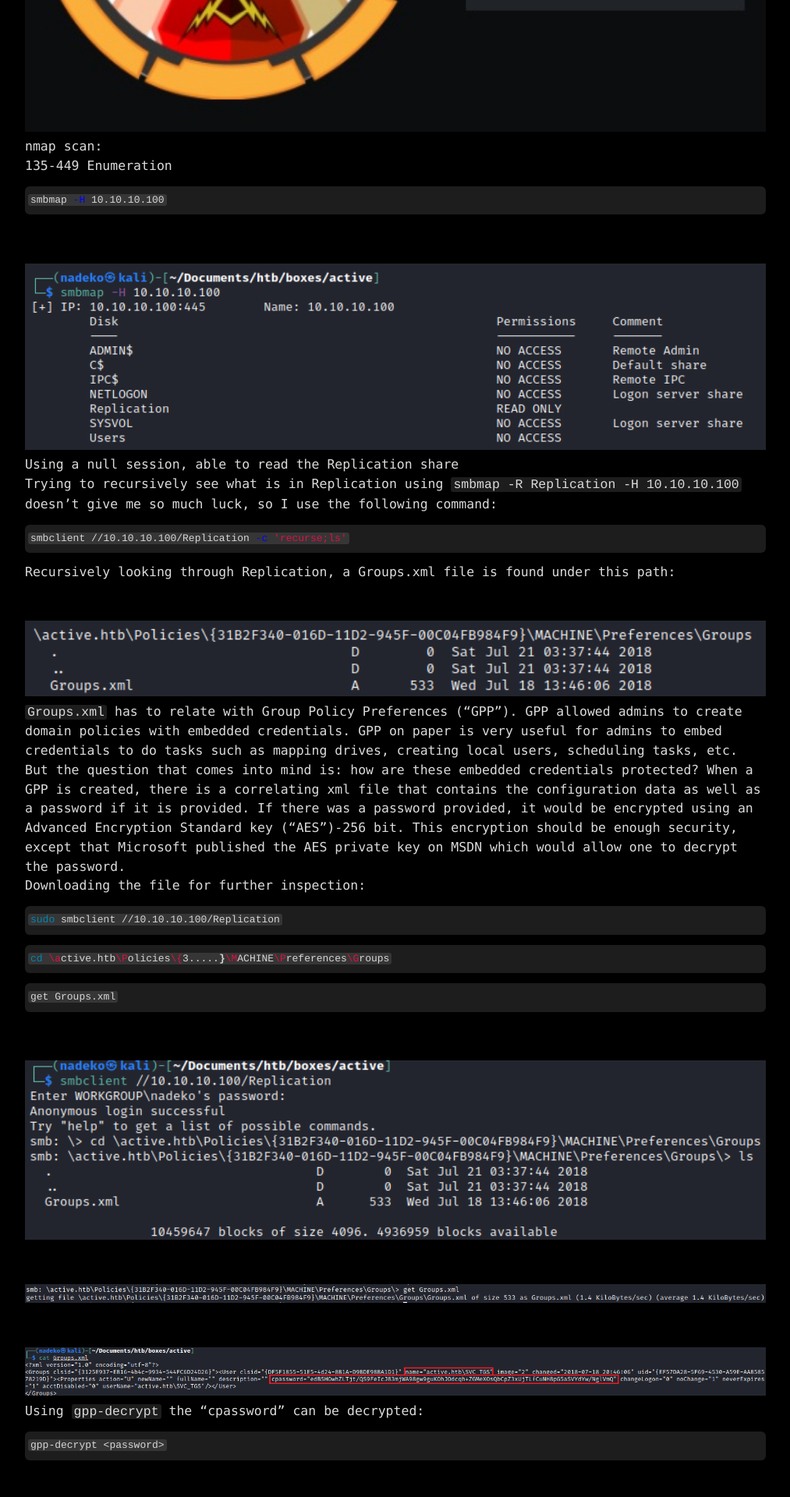
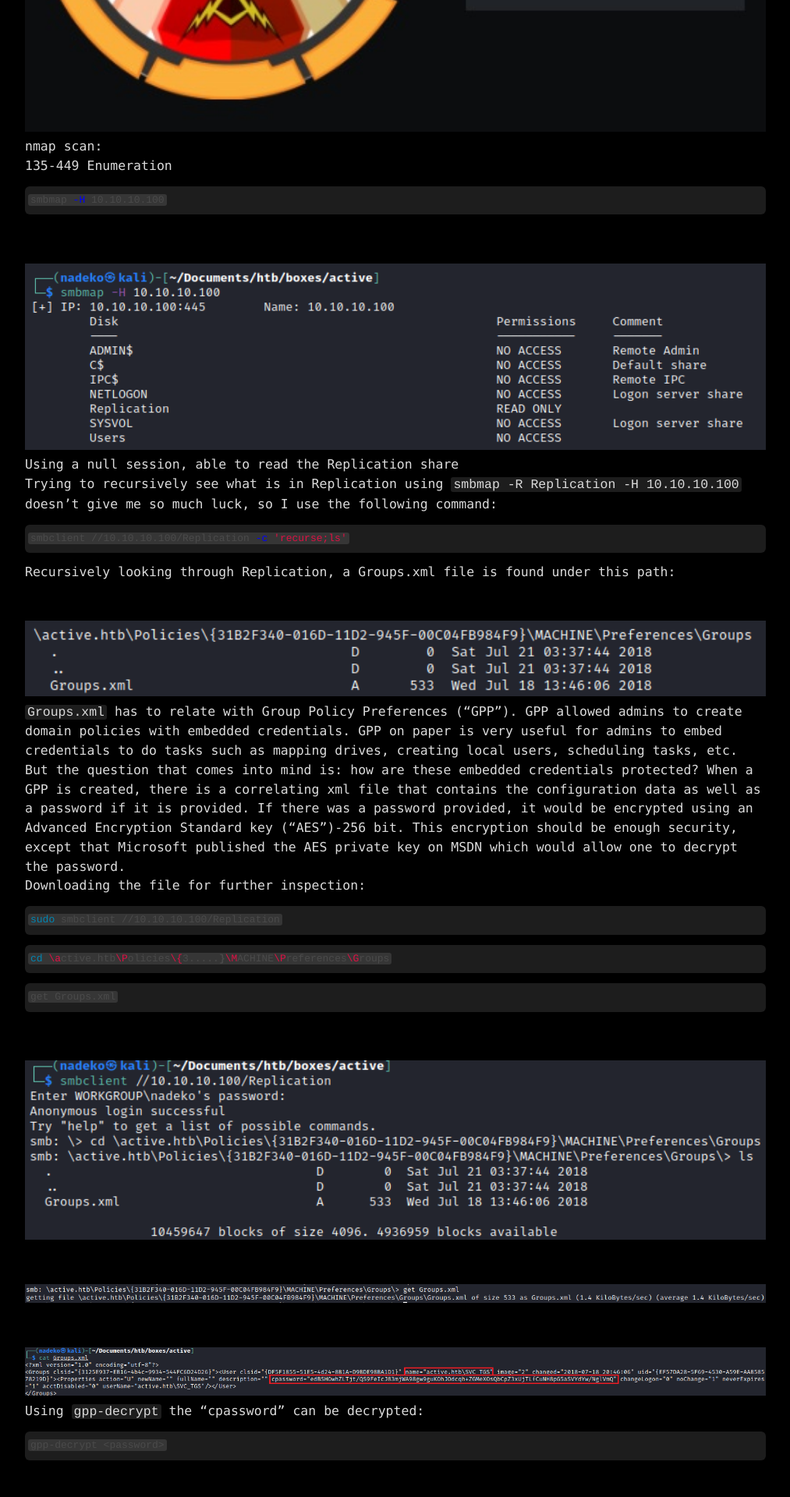
Before and after one commit to notbricey/brisee.github.io, a Jekyll site: the page built from _posts/2021-01-04-htb-active.md, in a window 1280 px wide. Shown: the part 547-2467 px from the top of the page at 78% size, without its empty margins (133-1146 px from the left). Built offline with Jekyll 4.4.1, drawn with Linux system fonts in a browser that asks for light colours.

Commit message:
Update base.scss

```diff
--- a/_sass/base.scss
+++ b/_sass/base.scss
@@ -103,7 +103,7 @@ textarea { vertical-align: top; }
 /**
  * Code and syntax highlighting
  */
-pre { background-color: rgba(192,192,192,0.15);  border: none; border-radius: 6px; padding: 4px;  overflow:auto;  font-size: 13px;  color: rgba(255,255,255,0.8);  line-height: 2.2 !important; }
+pre { background-color: rgba(192,192,192,0.15);  border: none; border-radius: 6px; padding: 4px;  overflow:auto;  font-size: 13px;  color: rgba(192,192,192,0.15);  line-height: 2.2 !important; }
 .highlight .c { color: #999988; font-style: italic } /* Comment */
 .highlight .err { color: #a61717; background-color: #e3d2d2 } /* Error */
 .highlight .k { font-weight: bold } /* Keyword */
```
